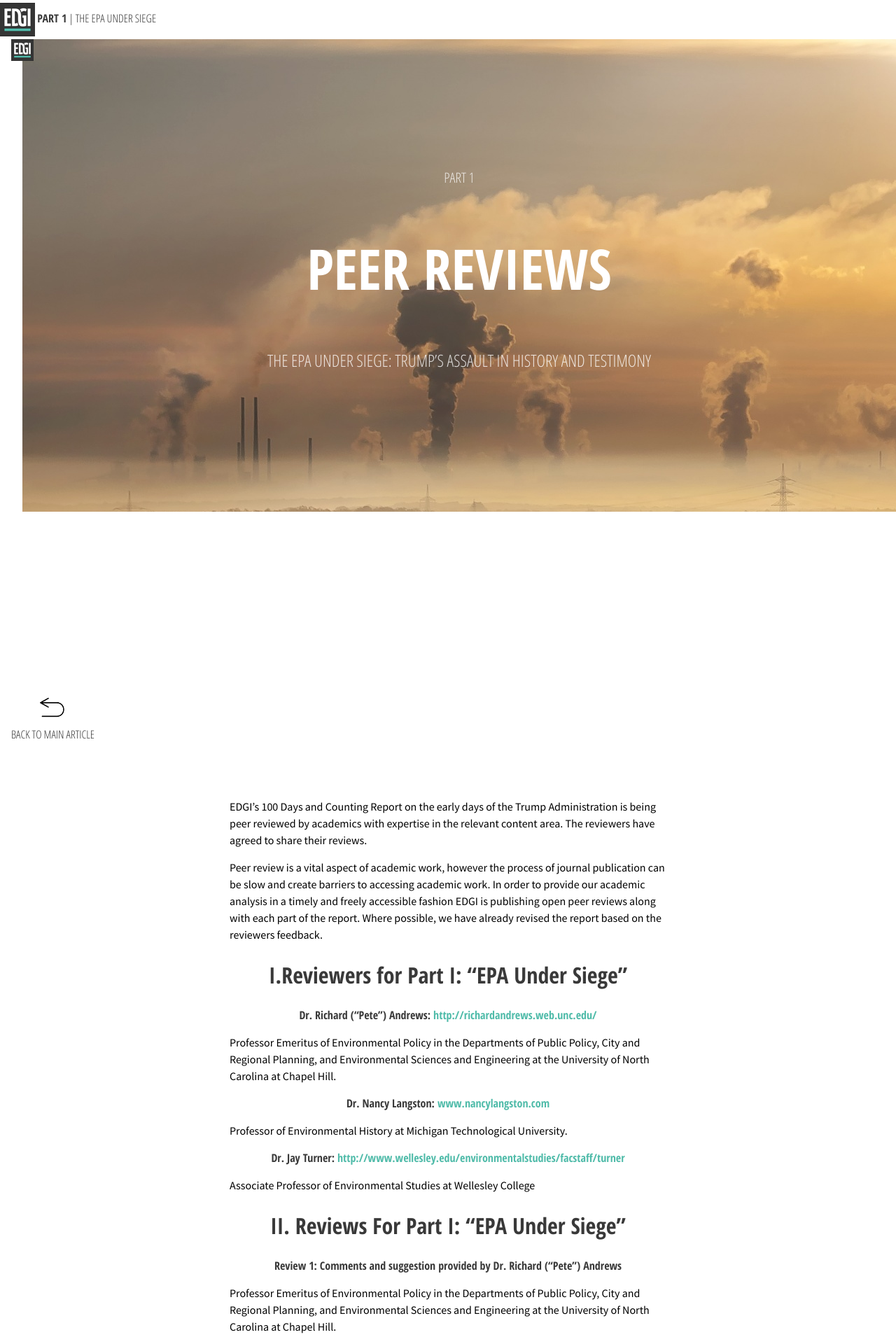
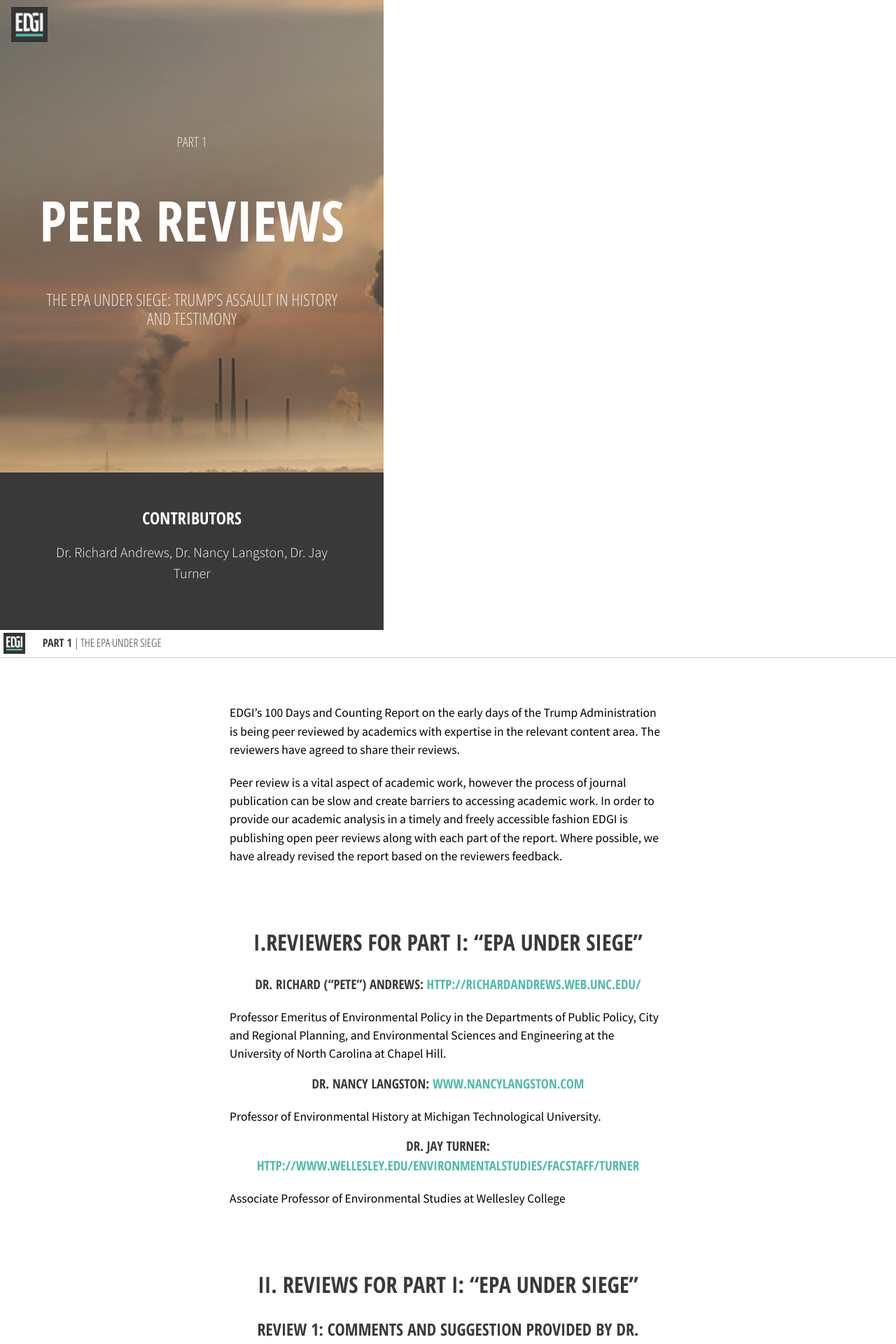
Before and after one commit to edgi-govdata-archiving/100days, a Jekyll site: the page built from epa-under-siege-peer-reviews.html, in a window 1280 px wide. Shown: the top 1920 px of the page at 70% size. Built offline with Jekyll 4.4.1, drawn with Linux system fonts in a browser that asks for light colours; nearby versions of some CDN libraries.

Commit message:
oops fix if statement

```diff
--- a/_includes/head.html
+++ b/_includes/head.html
@@ -8,7 +8,7 @@
   <link rel="canonical" href="{{ site.production_url }}{{ page.url | replace:'index.html',''}}">
   <link rel="alternate" type="application/rss+xml" title="{{ site.title }}" href="/feed.xml">
 
-  <link rel="stylesheet" href="/assets/{% if site.baseurl %}main.css{% else %}post.css{% endif %}">
+  <link rel="stylesheet" href="/assets/{% if page.url == '/' %}main.css{% else %}post.css{% endif %}">
   <link rel="stylesheet" href="/assets/tachyons.min.css"/>
   <link href="https://fonts.googleapis.com/css?family=Open+Sans:600,700|Open+Sans+Condensed:300,700|Source+Sans+Pro:300,400,400i,600" rel="stylesheet">
   <link rel="shortcut icon" href="/assets/favicon.ico" type="image/x-icon">
@@ -27,7 +27,7 @@
 
   {% if page.author %}<meta property="article:author" content="{{ page.author }}"/>{% endif %}
 
-  {% if site.baseurl %}
+  {% if page.url == '/' %}
   {% else %}
     <!-- Scripts -->
     <script
```
